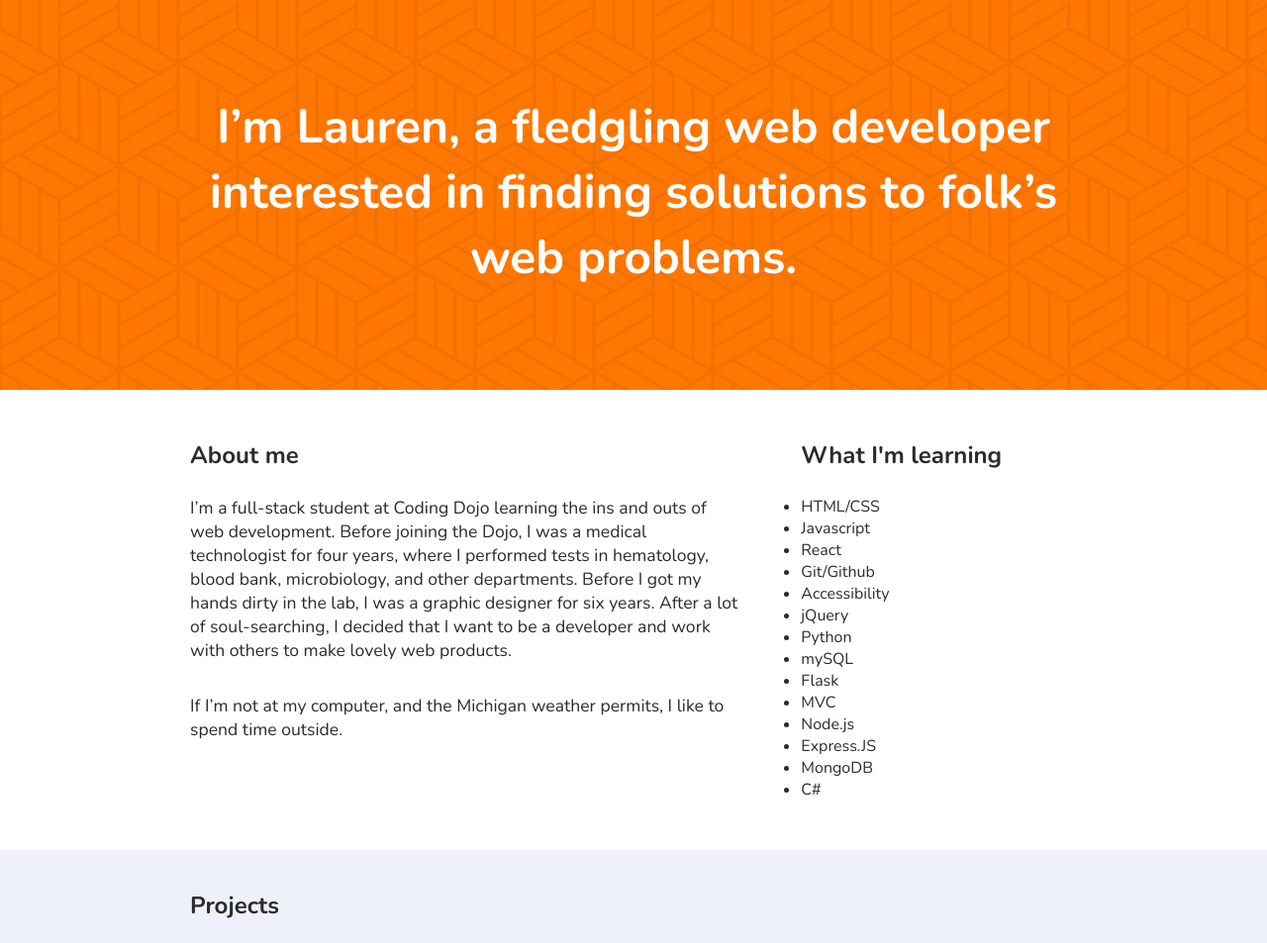
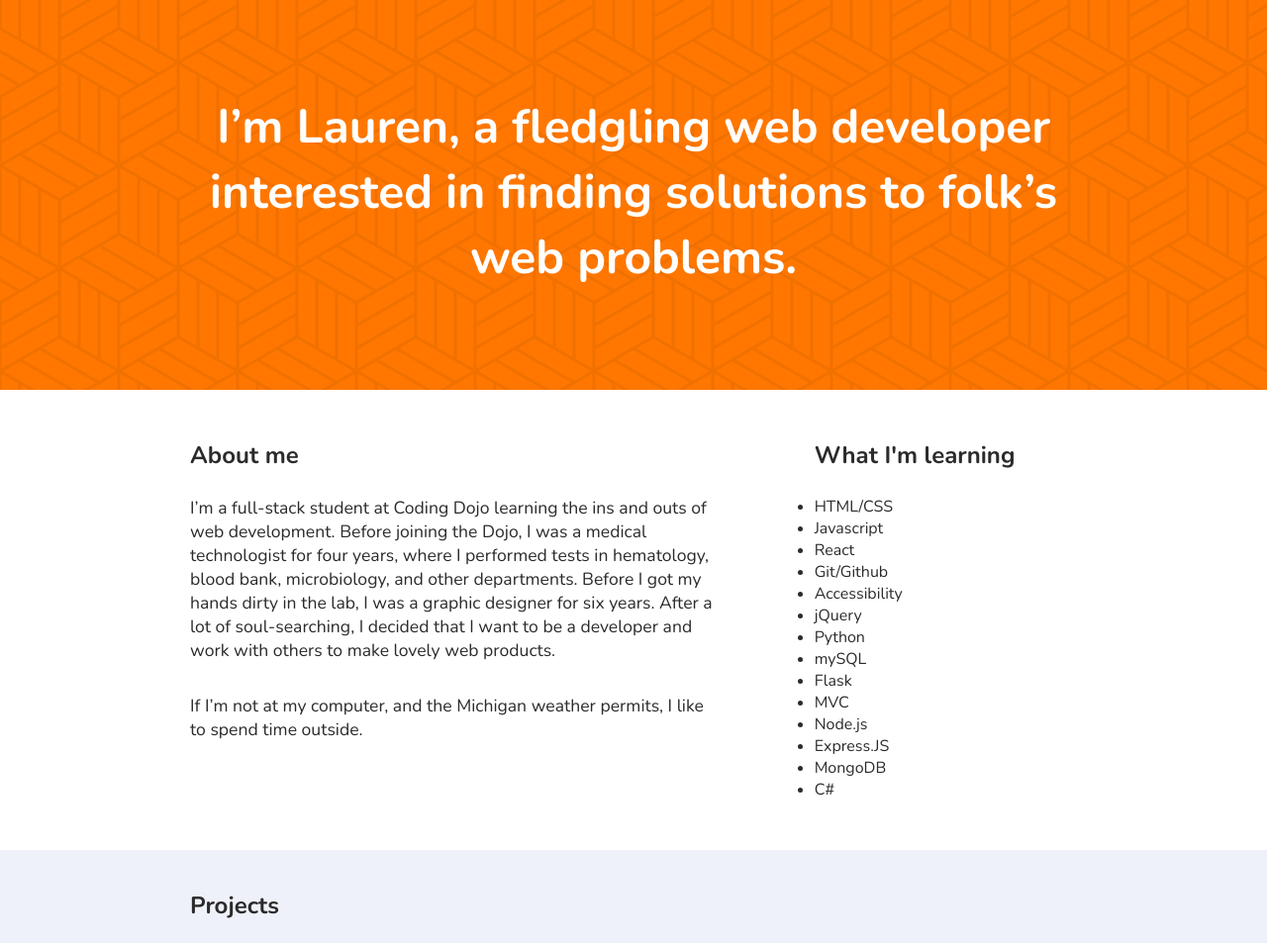
Before and after one commit to LoloStuart/LoloStuart.github.io, a plain HTML site: page index.html in a window 1280 px wide. Shown: the part 81-1034 px from the top of the page at 99% size. Drawn offline with nearby package versions, Linux system fonts and the light colour scheme.

Commit message:
Increased space in About Me section

```diff
--- a/index.html
+++ b/index.html
@@ -30,7 +30,7 @@
 
     <!-- About me-->
     <main class="container">
-        <div class="flex space-between gap-large">
+        <div class="flex space-between gap-xlarge">
             <div class="col-2">
                 <h2>About me</h2>
                 <p>I’m a full-stack student at Coding Dojo learning the ins and outs of web development. Before joining
@@ -41,7 +41,7 @@
                     others to make lovely web products.</p>
                 <p>If I’m not at my computer, and the Michigan weather permits, I like to spend time outside.</p>
             </div>
-            <div class="col-1 flex-wrap">
+            <div class="col-1">
                 <h2>What I'm learning</h2>
                 <ul>
                     <li>HTML/CSS</li>
--- a/style.css
+++ b/style.css
@@ -26,6 +26,11 @@ h2 {
 
 .flex {
     display: flex;
+}
+
+.flex-col {
+    display: flex;
+    flex-direction: column;
 }
 
 .flex-end {
@@ -58,6 +63,10 @@ h2 {
 
 .col-3 {
     flex: 3;
+}
+
+.gap-xlarge {
+    gap: 100px;
 }
 
 .gap-large {
```
